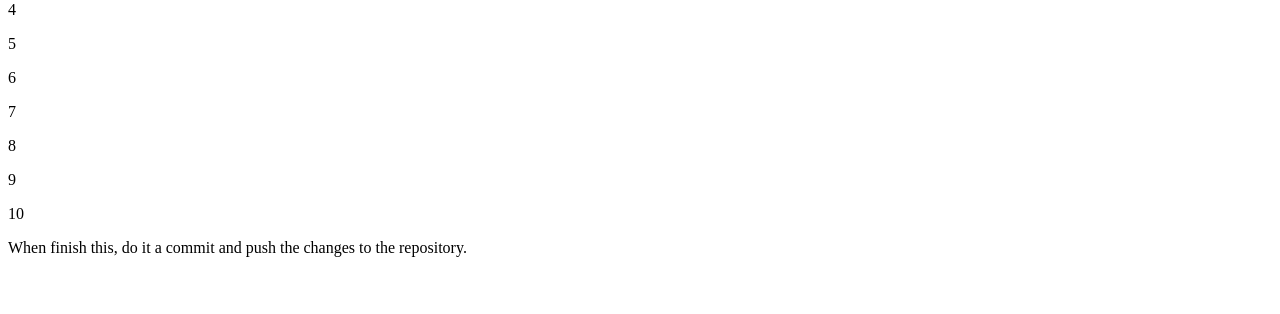
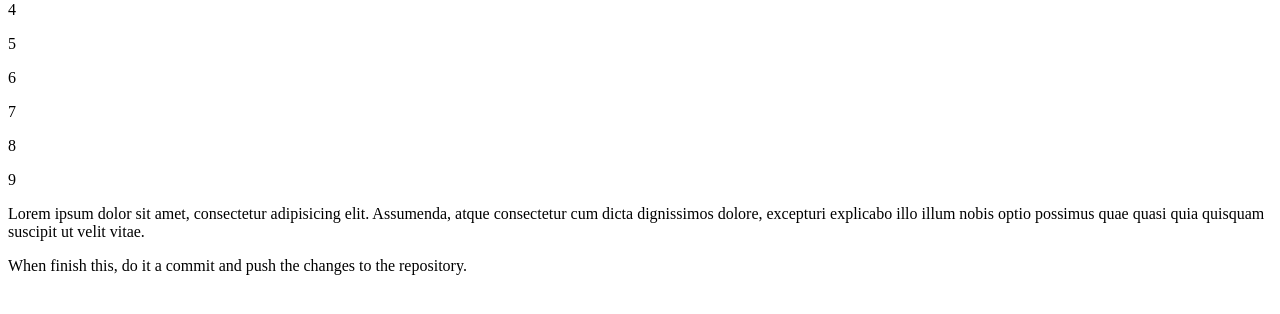
Before and after one commit to adrianeso/practicegit, a PHP site: page /first.php in a window 1280 px wide. Shown: the part 262-576 px from the top of the page. Run offline with PHP 8.4, Linux system fonts and the light colour scheme.

Commit message:
add content to paragraph 10

```diff
--- a/first.php
+++ b/first.php
@@ -24,7 +24,10 @@
 <p>7</p>
 <p>8</p>
 <p>9</p>
-<p>10</p>
+<p>Lorem ipsum dolor sit amet, consectetur adipisicing elit.
+    Assumenda, atque consectetur cum
+    dicta dignissimos dolore, excepturi explicabo illo illum nobis optio possimus quae quasi quia quisquam suscipit ut velit vitae.
+</p>
 
 <p>When finish this, do it a commit and push the changes to the repository.</p>
 
```
